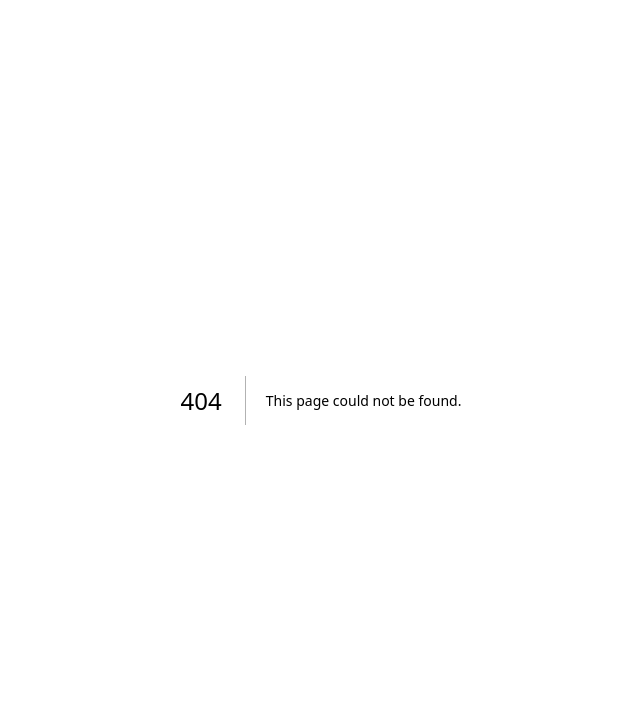
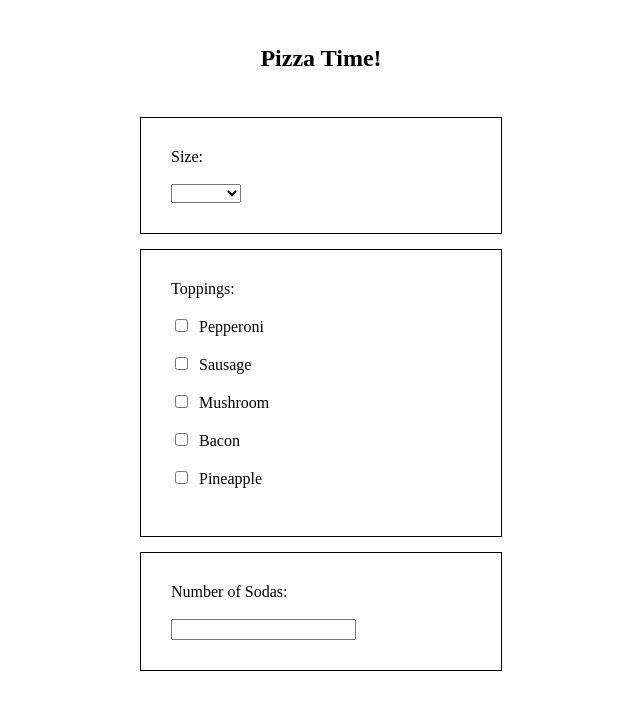
Before and after one commit to timmyarch/nonempty-immutable-ordered-subset, a Next.js app: page /App in a window 1280 px wide. Before the commit this address had no page. Shown: the top 710 px of the page, without its empty margins (319-959 px from the left). Built offline with nearby package versions, Linux system fonts and the light colour scheme.

Commit message:
Initial Pizza App

```diff
--- /dev/null
+++ b/src/pages/App.tsx
@@ -0,0 +1,92 @@
+import { useState } from "react";
+import { SizeField, SodasField } from "./Fields";
+import { ToppingsField } from "./ToppingsField";
+import styles from "../styles/Styles";
+
+/* * * * * * * *
+ * FIELD TYPES
+ */
+
+export const AllSizes = ["Small", "Medium", "Large"] as const;
+
+export type Size = (typeof AllSizes)[number]; // Union: "Small" | "Medium" | "Large"
+
+export type Topping = {
+  id: number;
+  label: string;
+};
+
+/** Returns all possible toppings. */
+const fetchAllToppings = (): Topping[] => [
+  { id: 0, label: "Pepperoni" },
+  { id: 1, label: "Sausage" },
+  { id: 2, label: "Mushroom" },
+  { id: 3, label: "Bacon" },
+  { id: 4, label: "Pineapple" },
+];
+
+/** Component State */
+export type SelectionState = {
+  size: Size | null;
+  toppings: Topping[] | null;
+  numSodas: number | null;
+};
+
+/**
+ * The Pizza ordering App.
+ */
+export default function App() {
+  const [selectionState, setSelectionState] = useState<SelectionState>({
+    size: null,
+    toppings: null,
+    numSodas: null,
+  });
+
+  const allToppings = fetchAllToppings();
+
+  // List of Field [Key, Value] Pairs, ordered with Non-null fields first, and null fields last.
+  const orderedFields: [string, any | null][] = [
+    ...Object.entries(selectionState).filter(
+      ([fieldKey, fieldValue]) => fieldValue !== null
+    ),
+    ...Object.entries(selectionState).filter(
+      ([fieldKey, fieldValue]) => fieldValue === null
+    ),
+  ];
+
+  return (
+    <>
+      <h2 style={styles.title}>Pizza Time!</h2>
+
+      {orderedFields.map(([fieldKey, fieldValue]) => (
+        <div key={fieldKey} style={styles.fieldDiv}>
+          {(() => {
+            switch (fieldKey) {
+              case "size":
+                return (
+                  <SizeField size={fieldValue} setState={setSelectionState} />
+                );
+
+              case "toppings":
+                return (
+                  <ToppingsField
+                    toppings={fieldValue}
+                    setState={setSelectionState}
+                    allToppings={allToppings}
+                  />
+                );
+
+              case "numSodas":
+                return (
+                  <SodasField
+                    numSodas={fieldValue}
+                    setState={setSelectionState}
+                  />
+                );
+            }
+          })()}
+        </div>
+      ))}
+    </>
+  );
+}
--- /dev/null
+++ b/src/pages/Fields.tsx
@@ -0,0 +1,67 @@
+import { Size, AllSizes, Topping, SelectionState } from "./App";
+import { Dispatch, SetStateAction } from "react";
+
+export function SizeField({
+  size,
+  setState,
+}: {
+  size: Size | null;
+  setState: SetState<SelectionState>;
+}) {
+  function handleChange(value: string) {
+    setState(
+      (prev) =>
+        ({
+          ...prev,
+          size: value ? value : null,
+        } as SelectionState)
+    );
+  }
+
+  return (
+    <>
+      Size: <br />
+      <br />
+      <select
+        onChange={(e) => handleChange(e.target.value)}
+        value={size ? size : undefined}
+      >
+        <option value={undefined} />
+        {AllSizes.map((size) => (
+          <option value={size}>{size}</option>
+        ))}
+      </select>
+    </>
+  );
+}
+
+export function SodasField({
+  numSodas,
+  setState,
+}: {
+  numSodas: number | null;
+  setState: SetState<SelectionState>;
+}) {
+  function getNumber(value: string): number | null {
+    if (value === "") return null;
+    const number = Number(value);
+    return isNaN(number) ? null : number;
+  }
+
+  function handleChange(value: string) {
+    setState((prev) => ({
+      ...prev,
+      numSodas: getNumber(value),
+    }));
+  }
+
+  return (
+    <>
+      Number of Sodas: <br />
+      <br />
+      <input type="number" onChange={(e) => handleChange(e.target.value)} />
+    </>
+  );
+}
+
+export type SetState<T> = Dispatch<SetStateAction<T>>;
--- /dev/null
+++ b/src/pages/ToppingsField.tsx
@@ -0,0 +1,25 @@
+import { Topping, SelectionState } from "./App";
+import { SetState } from "./Fields";
+
+export function ToppingsField({
+  toppings,
+  setState,
+  allToppings,
+}: {
+  toppings: SelectionState["toppings"];
+  setState: SetState<SelectionState>;
+  allToppings: Topping[];
+}) {
+  return (
+    <>
+      Toppings: <br />
+      <br />
+      {allToppings.map(({ id, label }) => (
+        <label>
+          <input type="checkbox" />
+          &nbsp; {label} <br /> <br />
+        </label>
+      ))}
+    </>
+  );
+}
--- a/src/pages/index.tsx
+++ b/src/pages/index.tsx
@@ -1,6 +1,4 @@
-function App() {
-  return <>Hello World!</>
-}
+import App from "./App";
 
-const Home = () => <App/>
+const Home = () => <App />;
 export default Home;
--- /dev/null
+++ b/src/styles/Styles.ts
@@ -0,0 +1,24 @@
+import { CSSProperties } from "react";
+
+const divStyle: CSSProperties = {
+  margin: "15px auto",
+  padding: "30px",
+  width: "300px",
+};
+
+const styleNames = ["title", "fieldDiv"] as const;
+type StyleName = (typeof styleNames)[number];
+
+const styles: Record<StyleName, CSSProperties> = {
+  title: {
+    ...divStyle,
+    textAlign: "center",
+  },
+
+  fieldDiv: {
+    ...divStyle,
+    border: "1px solid black",
+  },
+};
+
+export default styles;
```
